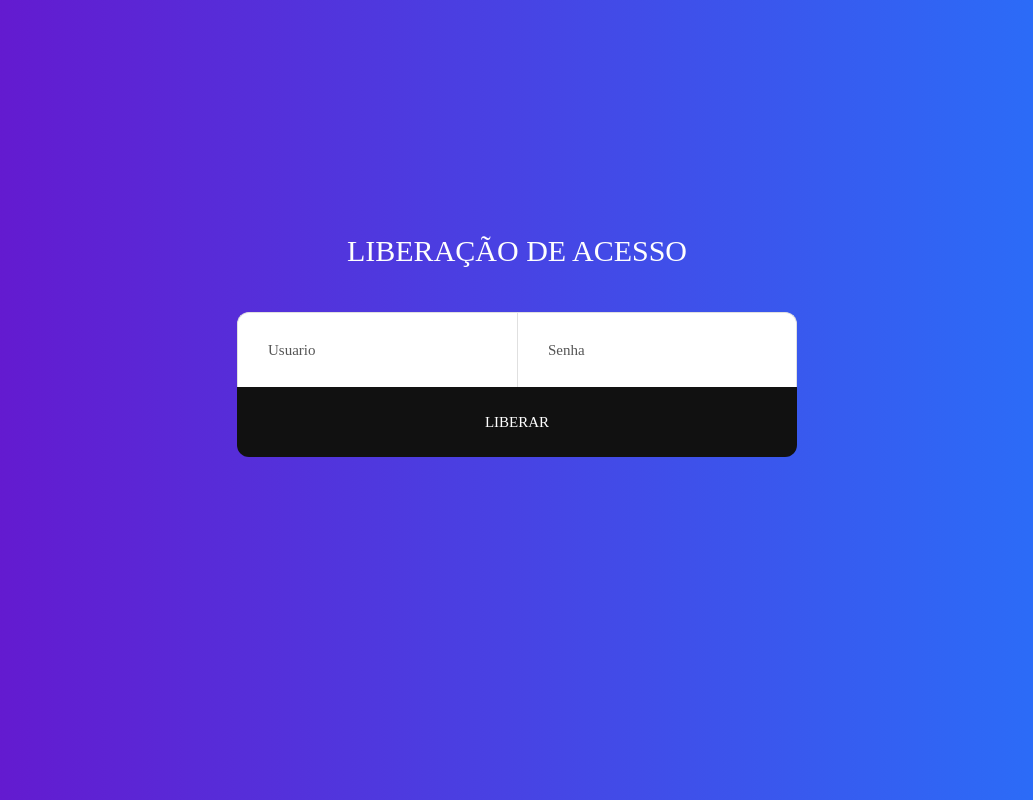
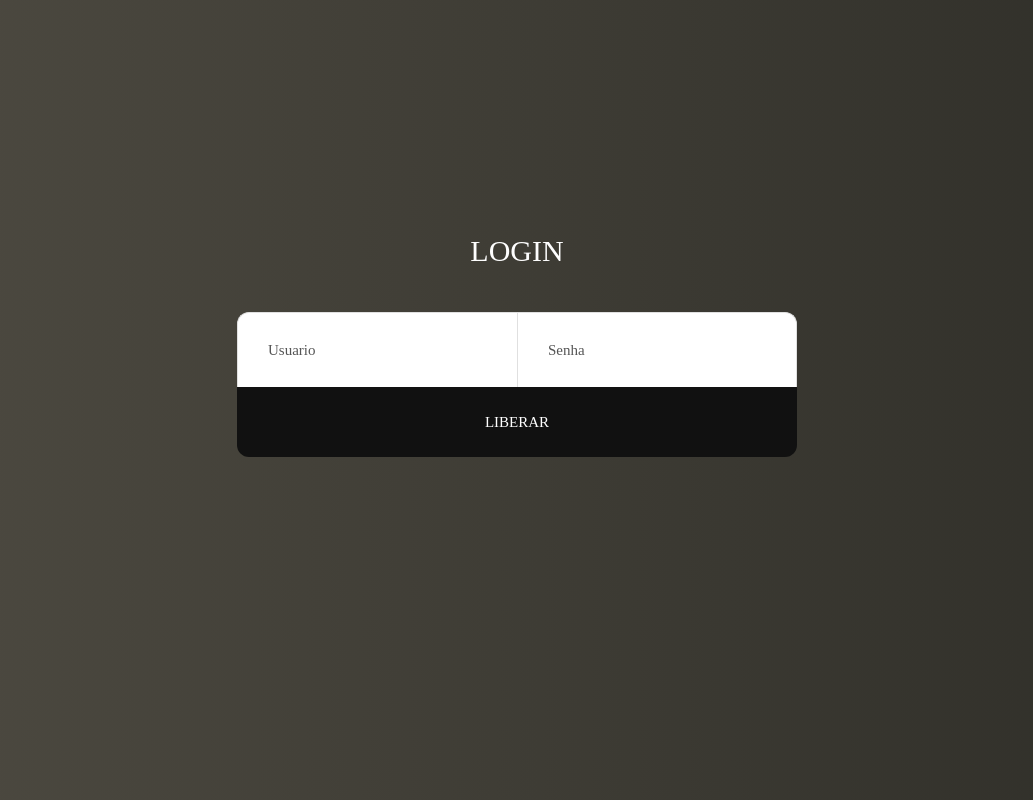
Before and after one commit to EFranklyn/itorreapi, a Django app: page / in a window 1280 px wide. Shown: the whole page, without its empty margins (123-1156 px from the left). Run offline with Django 3.2, Linux system fonts and the light colour scheme; some libraries are stand-ins or nearby versions; some web fonts are replaced.

Commit message:
pequenos detalhes da tela de login

```diff
--- a/ios/views.py
+++ b/ios/views.py
@@ -16,7 +16,6 @@ def login (request):
     username = request.POST.get('username')
     password = request.POST.get('password')
     next     = request.POST.get('next')
-    print(request.POST)
     user = authenticate(username=username,password =password)
     if user:  #reforçar futuramente a segurança
         djangologin(request,user)
@@ -25,4 +24,5 @@ def login (request):
             return HttpResponseRedirect(next)
         return HttpResponseRedirect('/admin/')
     if not user:
-        return HttpResponse('algo deu errado')
+        falha = True
+        return render(request,'gos/paginas/login1.html',{'falha':falha})
--- a/itorre/urls.py
+++ b/itorre/urls.py
@@ -31,4 +31,4 @@ urlpatterns = [
     path('os/', include('ios.urls')),
     path('auth/', include('rest_framework.urls',namespace='rest_framework')),
     path('auth-api/',obtain_jwt_token),
-] #+ static(settings.STATIC_URL,document_root=settings.STATIC_ROOT)
+] + static(settings.STATIC_URL,document_root=settings.STATIC_ROOT)
--- a/static/css/main.css
+++ b/static/css/main.css
@@ -163,11 +163,12 @@ iframe {
   align-items: center;
   padding: 15px;
 
-  background: #2575fc;
-  background: -webkit-linear-gradient(left, #6a11cb, #2575fc);
-  background: -o-linear-gradient(left, #6a11cb, #2575fc);
-  background: -moz-linear-gradient(left, #6a11cb, #2575fc);
-  background: linear-gradient(left, #6a11cb, #2575fc);
+    background: #302F29;
+    background: -webkit-linear-gradient(left, #4D4A41,#302F29);
+    background: -o-linear-gradient(left, #302F29, #4D4A41);
+    background: -moz-linear-gradient(left, #4D4A41,#302F29 );
+    background: linear-gradient(left, #302F29, #4D4A41);
+
 
 }
 
@@ -345,12 +346,14 @@ input.input100 {
   width: 100%;
   height: 100%;
   opacity: 0;
+  color: #F55111 !important;
 
-  background: #2575fc;
-  background: -webkit-linear-gradient(right, #6a11cb, #2575fc);
-  background: -o-linear-gradient(right, #6a11cb, #2575fc);
-  background: -moz-linear-gradient(right, #6a11cb, #2575fc);
-  background: linear-gradient(right, #6a11cb, #2575fc);
+
+  background: #A1861D;
+  background: -webkit-linear-gradient(right, #615111, #E0BC28);
+  background: -o-linear-gradient(right, #E0BC28, #615111);
+  background: -moz-linear-gradient(right, #E0D20B, #615111);
+  background: linear-gradient(right, #E0D20B, #615111);
 
   -webkit-transition: all 0.4s;
   -o-transition: all 0.4s;
@@ -360,6 +363,8 @@ input.input100 {
 
 .login100-form-btn:hover {
   background-color: transparent;
+  color: #111111 !important;
+
 }
 .login100-form-btn:hover:before {
   opacity: 1;
--- a/templates/gos/paginas/login1.html
+++ b/templates/gos/paginas/login1.html
@@ -27,10 +27,32 @@
 	<link rel="stylesheet" type="text/css" href="{% static 'css/util.css' %}">
 	<link rel="stylesheet" type="text/css" href="{% static 'css/main.css' %}">
 <!--===============================================================================================-->
-	<link rel="stylesheet" type="text/css" href="{% static 'css/css.css' %}">
-</head>
+
+
+
+
 
 <body>
+<!-- Modal -->
+<div class="modal fade" id="errouser" tabindex="-1" role="dialog" aria-labelledby="exampleModalLabel" aria-hidden="true">
+  <div class="modal-dialog" role="document">
+    <div class="modal-content">
+      <div class="modal-header">
+        <h5 class="modal-title" id="errousert">Falha</h5>
+        <button type="button" class="close" data-dismiss="modal" aria-label="Close">
+          <span aria-hidden="true"></span>
+        </button>
+      </div>
+      <div class="modal-body">
+        <p>Erro de acesso verifique o usuário e senha</p>
+      </div>
+      <div class="modal-footer">
+        <button type="button" class="btn btn-dark" data-dismiss="modal">OK!</button>
+      </div>
+    </div>
+  </div>
+</div>
+
 
 	<div class="limiter">
 		<div class="container-login100">
@@ -38,16 +60,16 @@
 				<form class="login100-form validate-form" action="/login/"method = "post">
 					{% csrf_token %}
 					<span class="login100-form-title p-b-43">
-						Liberação de acesso
+						Login
 					</span>
 
-					<div class="wrap-input100 rs1 validate-input" data-validate = "Username is required">
+					<div class="wrap-input100 rs1 validate-input" data-validate = "Informe o usuário">
 						<input class="input100" type="text" name="username" id="username">
 						<span class="label-input100">Usuario</span>
 					</div>
 
 
-					<div class="wrap-input100 rs2 validate-input" data-validate="Password is required">
+					<div class="wrap-input100 rs2 validate-input" data-validate="Informe a senha">
 						<input class="input100" type="password" id="password" name="password">
 						<span class="label-input100">Senha</span>
 					</div>
@@ -76,21 +98,30 @@
 
 
 <!--===============================================================================================-->
-	<script src="vendor/jquery/jquery-3.2.1.min.js"></script>
+	<script src="{% static 'vendor/jquery/jquery-3.2.1.min.js' %}"></script>
 <!--===============================================================================================-->
-	<script src="vendor/animsition/js/animsition.min.js"></script>
+	<script src="{% static 'vendor/animsition/js/animsition.min.js' %}"></script>
 <!--===============================================================================================-->
-	<script src="vendor/bootstrap/js/popper.js"></script>
-	<script src="vendor/bootstrap/js/bootstrap.min.js"></script>
+	<script src="{% static 'vendor/bootstrap/js/popper.js' %}"></script>
+	<script src="{% static 'vendor/bootstrap/js/bootstrap.min.js' %}"></script>
 <!--===============================================================================================-->
-	<script src="vendor/select2/select2.min.js"></script>
+	<script src="{% static 'vendor/select2/select2.min.js' %}"></script>
 <!--===============================================================================================-->
-	<script src="vendor/daterangepicker/moment.min.js"></script>
-	<script src="vendor/daterangepicker/daterangepicker.js"></script>
+	<script src="{% static 'vendor/daterangepicker/moment.min.js' %}"></script>
+	<script src="{% static 'vendor/daterangepicker/daterangepicker.js' %}"></script>
 <!--===============================================================================================-->
-	<script src="vendor/countdowntime/countdowntime.js"></script>
+	<script src="{% static 'vendor/countdowntime/countdowntime.js' %}"></script>
 <!--===============================================================================================-->
-	<script src="js/main.js"></script>
+	<script src="{% static 'js/main.js' %}"></script>
+
+{% if falha == True%}
+<script type="text/javascript">
+    $(window).on('load',function(){
+    $('#errouser').modal('show'); });
+</script>
+{% endif %}
+<!-- jQuery Modal -->
+
 
 </body>
 </html>
```
Also changed, not shown: itorre/settings.py (+4 -4 lines), db.sqlite3 (deleted).
